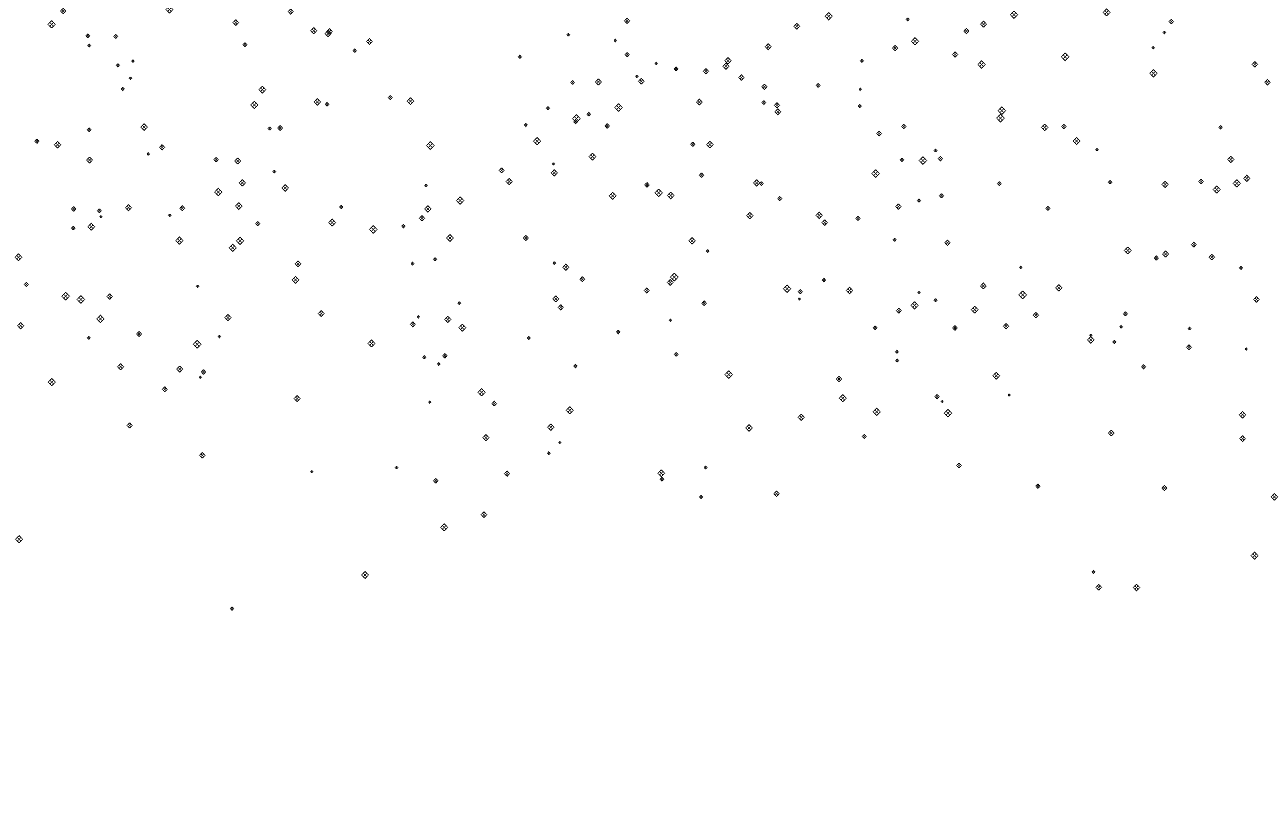
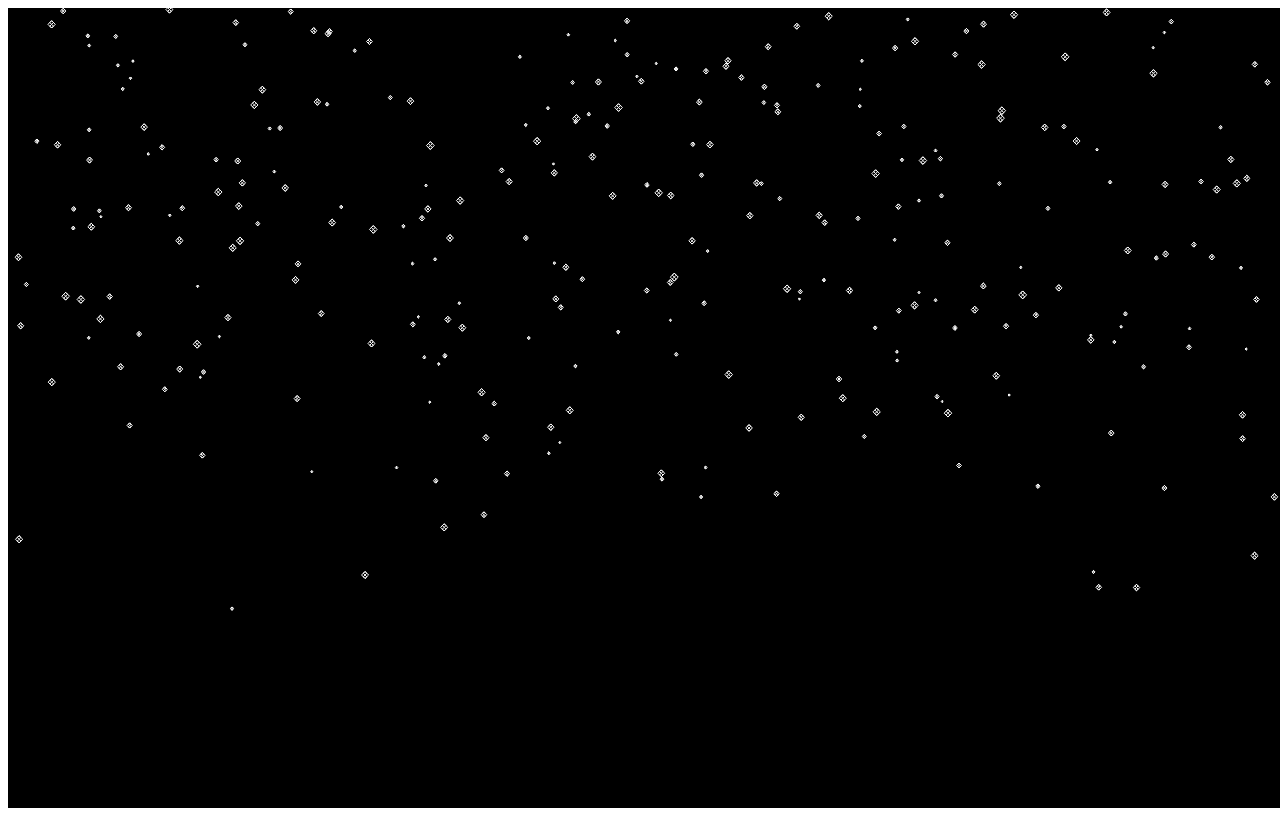
Before and after one commit to moscarillo/snow-chatgpt, a plain HTML site: page index.html in a window 1280 px wide. Drawn offline with Linux system fonts and the light colour scheme.

Commit message:
colors for flakes and background

```diff
--- a/index.html
+++ b/index.html
@@ -14,7 +14,6 @@ class Snowflake {
     this.vy = 0;
     this.radius = 0;
     this.alpha = 0;
-    this.fillStyle = "rgba(255, 255, 255, 0.5)";
   }
   move() {
     this.x += this.vx;
@@ -24,8 +23,7 @@ class Snowflake {
     // Draw the snowflake
     // You can customize the appearance of the snowflake here
 
-    ctx.fillStyle = "rgba(0, 0, 0, 0.5)";
-
+    ctx.strokeStyle = 'rgba(255, 255, 255, 1)';
     ctx.beginPath();
     ctx.moveTo(this.x, this.y - this.radius);
     ctx.lineTo(this.x + this.radius, this.y);
@@ -56,6 +54,7 @@ const context = canvas.getContext('2d');
 // Resize canvas to full screen
 canvas.width = window.innerWidth;
 canvas.height = window.innerHeight;
+canvas.style.backgroundColor = '#000000';
 
 // Append canvas to the page
 document.body.appendChild(canvas);
```
